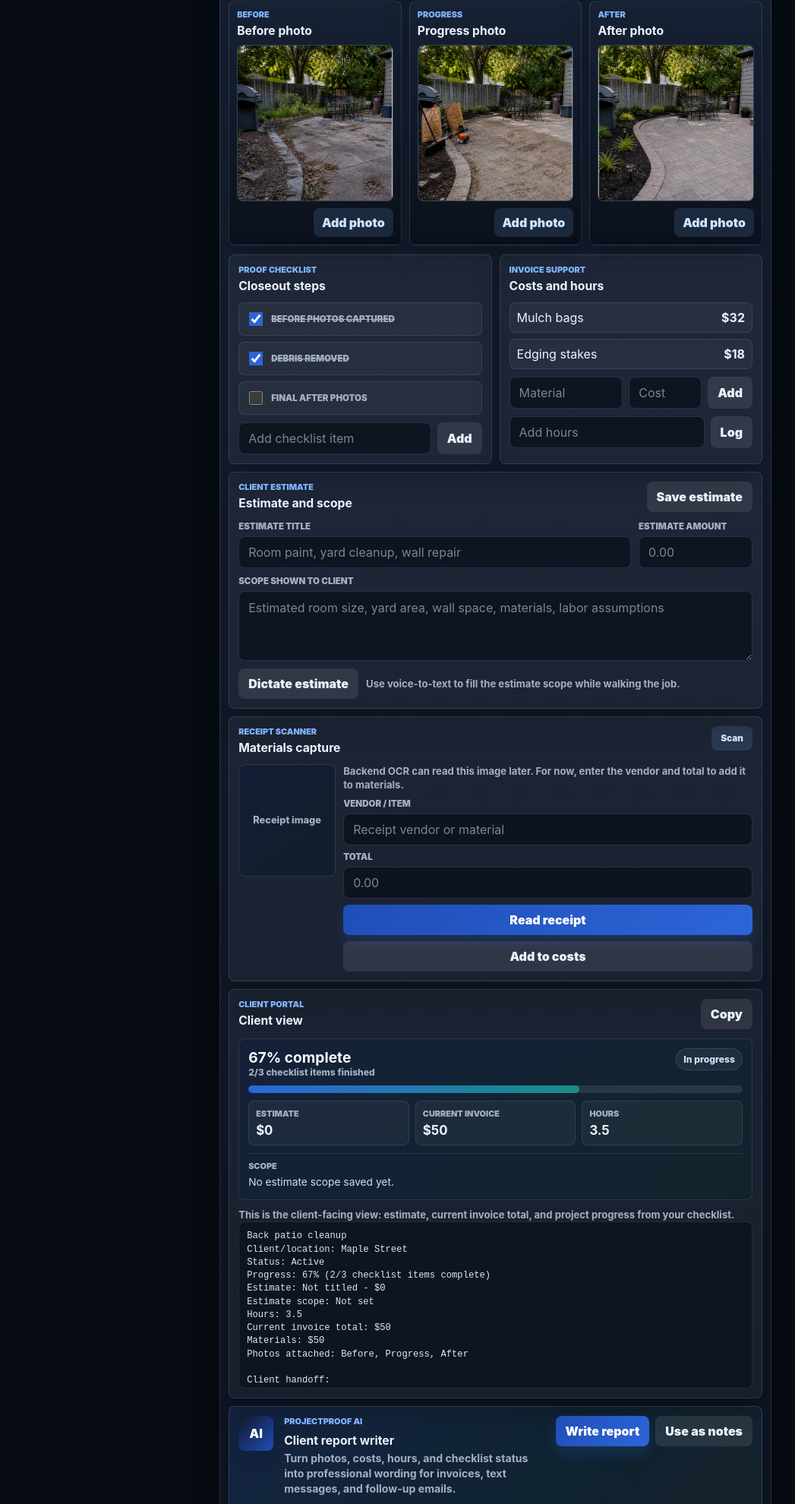
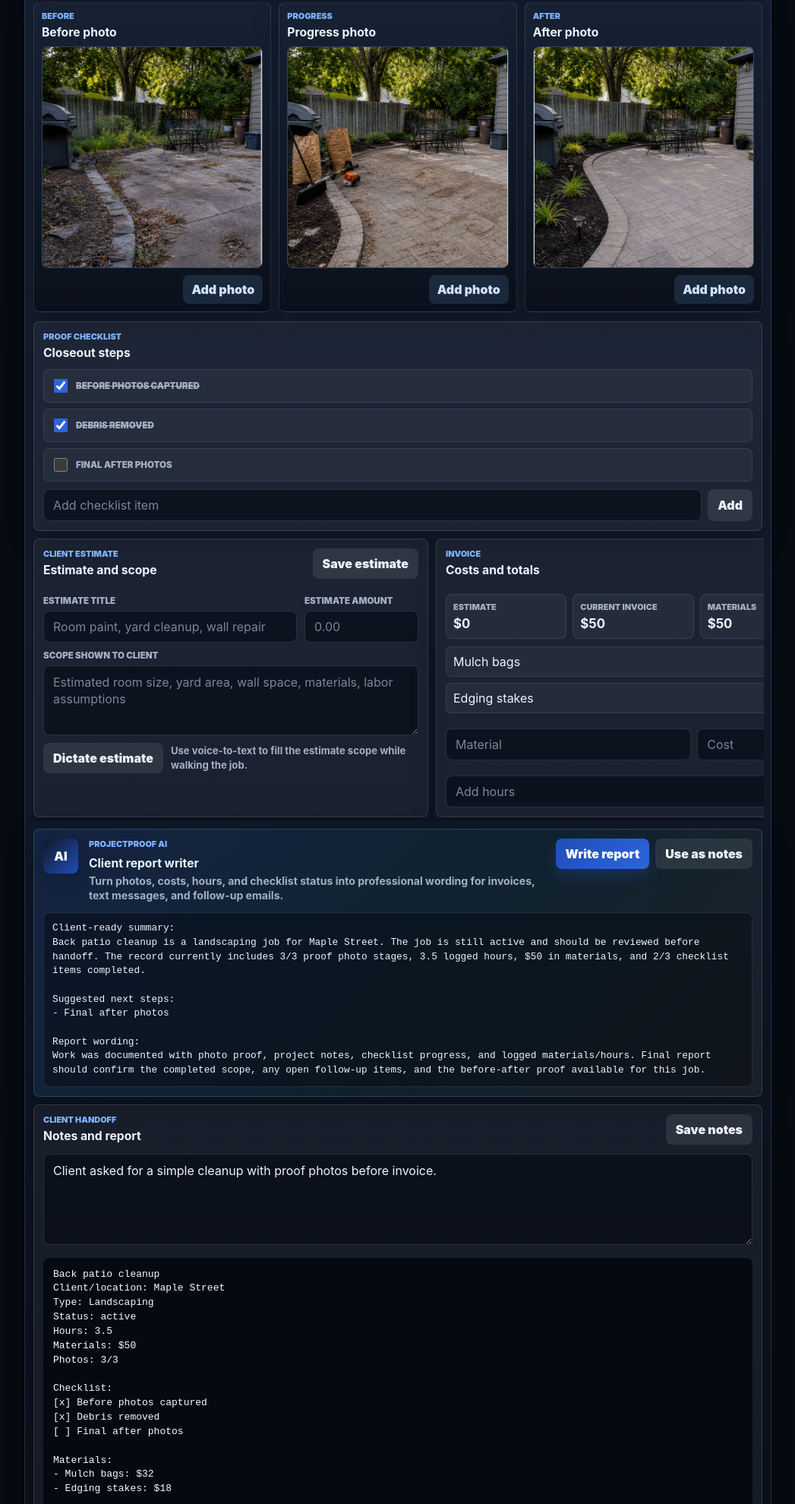
Before and after one commit to cmraaritgin26-svg/projectproof, a website: page index.html in a window 1280 px wide. Shown: the part 820-2800 px from the top of the page at 76% size, without its empty margins (116-1163 px from the left). Drawn offline with Linux system fonts and the light colour scheme.

Commit message:
Remove client portal and add swipe tool tiles

```diff
--- a/app.js
+++ b/app.js
@@ -180,13 +180,6 @@ projectDetail.addEventListener("click", async (event) => {
 
   if (action === "copy-report") {
     await copyReport(project);
-    saveProjects();
-    render();
-    return;
-  }
-
-  if (action === "copy-client-portal") {
-    await copyClientPortal(project);
     saveProjects();
     render();
     return;
@@ -398,14 +391,14 @@ function renderProjectDetail() {
     `;
     return;
   }
-  const progress = getProjectProgress(project);
   const estimate = getProjectEstimate(project);
   const invoiceTotal = getInvoiceTotal(project);
 
   projectDetail.innerHTML = `
     <div class="detail-header">
       <div>
-        <p class="eyebrow">${escapeHtml(project.type)}</p>
+        <p class="eyebrow">Work record</p>
+        <p class="detail-type">${escapeHtml(project.type)}</p>
         <h2>${escapeHtml(project.name)}</h2>
       </div>
       <div class="detail-actions">
@@ -448,7 +441,7 @@ function renderProjectDetail() {
     <div class="photo-grid">
       ${STAGES.map((stage) => renderPhotoCard(project, stage)).join("")}
     </div>
-    <div class="two-column">
+    <div class="two-column checklist-row">
       <section class="panel-box">
         <div class="section-head">
           <div>
@@ -464,27 +457,8 @@ function renderProjectDetail() {
           <button class="secondary-button" data-action="add-check" type="button">Add</button>
         </div>
       </section>
-      <section class="panel-box">
-        <div class="section-head">
-          <div>
-          <p class="eyebrow">Invoice support</p>
-          <h3>Costs and hours</h3>
     </div>
-        </div>
-        <div class="stack">
-          ${project.materials.length ? project.materials.map(renderMaterialRow).join("") : `<p class="muted">No materials logged.</p>`}
-        </div>
-        <div class="quick-form material-form">
-          <input id="materialName" type="text" placeholder="Material">
-          <input id="materialCost" type="number" min="0" step="0.01" placeholder="Cost">
-          <button class="secondary-button" data-action="add-material" type="button">Add</button>
-        </div>
-        <div class="quick-form">
-          <input id="hoursInput" type="number" min="0" step="0.25" placeholder="Add hours">
-          <button class="secondary-button" data-action="add-hours" type="button">Log</button>
-        </div>
-      </section>
-    </div>
+    <section class="tool-swipe" aria-label="Estimate invoice and receipt tools">
       <section class="panel-box estimate-panel">
         <div class="section-head">
           <div>
@@ -512,7 +486,31 @@ function renderProjectDetail() {
           </div>
         </div>
       </section>
-    <section class="market-tools">
+      <section class="panel-box invoice-panel">
+        <div class="section-head">
+          <div>
+            <p class="eyebrow">Invoice</p>
+            <h3>Costs and totals</h3>
+          </div>
+        </div>
+        <div class="invoice-metrics">
+          <article><span>Estimate</span><strong>${formatMoney(estimate.amount)}</strong></article>
+          <article><span>Current invoice</span><strong>${formatMoney(invoiceTotal)}</strong></article>
+          <article><span>Materials</span><strong>${formatMoney(getMaterialsTotal(project))}</strong></article>
+        </div>
+        <div class="stack invoice-materials">
+          ${project.materials.length ? project.materials.map(renderMaterialRow).join("") : `<p class="muted">No materials logged.</p>`}
+        </div>
+        <div class="quick-form material-form">
+          <input id="materialName" type="text" placeholder="Material">
+          <input id="materialCost" type="number" min="0" step="0.01" placeholder="Cost">
+          <button class="secondary-button" data-action="add-material" type="button">Add</button>
+        </div>
+        <div class="quick-form">
+          <input id="hoursInput" type="number" min="0" step="0.25" placeholder="Add hours">
+          <button class="secondary-button" data-action="add-hours" type="button">Log</button>
+        </div>
+      </section>
       <section class="panel-box receipt-panel">
         <div class="section-head">
           <div>
@@ -542,36 +540,6 @@ function renderProjectDetail() {
             <button class="secondary-button" data-action="add-receipt-material" type="button">Add to costs</button>
           </div>
         </div>
-      </section>
-      <section class="panel-box portal-panel">
-        <div class="section-head">
-          <div>
-            <p class="eyebrow">Client portal</p>
-            <h3>Client view</h3>
-          </div>
-          <button class="secondary-button" data-action="copy-client-portal" type="button">Copy</button>
-        </div>
-        <div class="client-portal-card">
-          <div class="portal-progress-head">
-            <div>
-              <strong>${progress.percent}% complete</strong>
-              <span>${progress.completed}/${progress.total} checklist items finished</span>
-            </div>
-            <span>${escapeHtml(project.status === "complete" ? "Complete" : "In progress")}</span>
-          </div>
-          <div class="portal-progress-bar"><i style="width:${progress.percent}%"></i></div>
-          <div class="portal-metrics">
-            <article><span>Estimate</span><strong>${formatMoney(estimate.amount)}</strong></article>
-            <article><span>Current invoice</span><strong>${formatMoney(invoiceTotal)}</strong></article>
-            <article><span>Hours</span><strong>${formatNumber(project.hours)}</strong></article>
-          </div>
-          <div class="portal-scope">
-            <span>Scope</span>
-            <p>${escapeHtml(estimate.scope || "No estimate scope saved yet.")}</p>
-          </div>
-        </div>
-        <p class="feature-note">This is the client-facing view: estimate, current invoice total, and project progress from your checklist.</p>
-        <pre class="portal-preview">${escapeHtml(buildClientPortalPacket(project))}</pre>
       </section>
     </section>
     <section class="ai-panel">
@@ -673,16 +641,6 @@ function getCompletedChecks(project) {
   return project.checklist.filter((item) => item.done).length;
 }
 
-function getProjectProgress(project) {
-  const total = Math.max(project.checklist.length, 1);
-  const completed = getCompletedChecks(project);
-  return {
-    completed,
-    total,
-    percent: Math.round((completed / total) * 100)
-  };
-}
-
 function getMaterialsTotal(project) {
   return project.materials.reduce((sum, item) => sum + Number(item.cost || 0), 0);
 }
@@ -719,29 +677,6 @@ ${checks}
 
 Materials:
 ${materials}
-
-Notes:
-${project.notes || "No notes added."}`;
-}
-
-function buildClientPortalPacket(project) {
-  const photos = STAGES.filter((stage) => project.photos?.[stage]).map((stage) => stage[0].toUpperCase() + stage.slice(1));
-  const businessLine = businessProfile.name ? `${businessProfile.name}\n` : "";
-  const progress = getProjectProgress(project);
-  const estimate = getProjectEstimate(project);
-  return `${businessLine}${project.name}
-Client/location: ${project.client || "Not set"}
-Status: ${project.status === "complete" ? "Complete" : "Active"}
-Progress: ${progress.percent}% (${progress.completed}/${progress.total} checklist items complete)
-Estimate: ${estimate.title || "Not titled"} - ${formatMoney(estimate.amount)}
-Estimate scope: ${estimate.scope || "Not set"}
-Hours: ${formatNumber(project.hours)}
-Current invoice total: ${formatMoney(getInvoiceTotal(project))}
-Materials: ${formatMoney(getMaterialsTotal(project))}
-Photos attached: ${photos.length ? photos.join(", ") : "None yet"}
-
-Client handoff:
-${buildAiNote(project)}
 
 Notes:
 ${project.notes || "No notes added."}`;
@@ -1310,10 +1245,6 @@ async function copyReport(project) {
   await navigator.clipboard?.writeText(report).catch(() => {});
 }
 
-async function copyClientPortal(project) {
-  await navigator.clipboard?.writeText(buildClientPortalPacket(project)).catch(() => {});
-}
-
 function fileToDataUrl(file) {
   return new Promise((resolve, reject) => {
     const reader = new FileReader();
--- a/styles.css
+++ b/styles.css
@@ -188,13 +188,22 @@ h1 {
   box-shadow: none;
 }
 
+.home-swipe {
+  display: grid;
+  grid-template-columns: minmax(0, 1fr) minmax(238px, 0.34fr);
+  gap: 10px;
+  align-items: start;
+  margin-bottom: 10px;
+  scroll-behavior: smooth;
+}
+
 .hero-panel {
   position: relative;
   display: grid;
   grid-template-columns: minmax(0, 1.1fr) minmax(230px, 0.9fr);
   gap: 10px;
   align-items: stretch;
-  margin: 0 0 10px;
+  margin: 0;
   border: 1px solid rgba(226, 235, 247, 0.16);
   border-radius: 8px;
   background:
@@ -475,9 +484,7 @@ h1 {
 }
 
 .workspace {
-  display: grid;
-  grid-template-columns: minmax(238px, 0.34fr) minmax(0, 1fr);
-  gap: 10px;
+  display: block;
   align-items: start;
   scroll-behavior: smooth;
 }
@@ -575,6 +582,14 @@ h1 {
   font-size: clamp(1.42rem, 4vw, 2.15rem);
   line-height: 1.04;
   overflow-wrap: anywhere;
+}
+
+.detail-type {
+  margin-bottom: 5px;
+  color: var(--muted);
+  font-size: 0.8rem;
+  font-weight: 900;
+  text-transform: uppercase;
 }
 
 .detail-actions,
@@ -707,8 +722,37 @@ h1 {
   margin-bottom: 10px;
 }
 
-.estimate-panel {
-  margin-bottom: 10px;
+.checklist-row {
+  grid-template-columns: minmax(0, 1fr);
+}
+
+.tool-swipe {
+  display: flex;
+  gap: 10px;
+  margin: 0 -2px 10px;
+  overflow-x: auto;
+  padding: 0 2px 5px;
+  scroll-padding-inline: 2px;
+  scroll-snap-type: x mandatory;
+  -webkit-overflow-scrolling: touch;
+}
+
+.tool-swipe::-webkit-scrollbar {
+  display: none;
+}
+
+.tool-swipe > .panel-box {
+  flex: 0 0 min(520px, 92vw);
+  scroll-snap-align: start;
+  scroll-snap-stop: always;
+}
+
+.estimate-panel,
+.invoice-panel,
+.receipt-panel {
+  display: grid;
+  align-content: start;
+  gap: 10px;
 }
 
 .estimate-form {
@@ -740,109 +784,40 @@ h1 {
   margin-bottom: 10px;
 }
 
-.portal-panel {
-  grid-column: auto;
-}
-
-.client-portal-card {
-  display: grid;
-  gap: 10px;
-  border: 1px solid rgba(127, 180, 255, 0.16);
-  border-radius: 8px;
-  background:
-    linear-gradient(135deg, rgba(45, 101, 216, 0.12), rgba(19, 143, 134, 0.1)),
-    rgba(5, 10, 18, 0.42);
-  padding: 12px;
-  margin-bottom: 10px;
-}
-
-.portal-progress-head {
-  display: flex;
-  align-items: flex-start;
-  justify-content: space-between;
-  gap: 12px;
-}
-
-.portal-progress-head strong,
-.portal-progress-head span,
-.portal-metrics span,
-.portal-metrics strong,
-.portal-scope span,
-.portal-scope p {
+.invoice-metrics span,
+.invoice-metrics strong {
   display: block;
 }
 
-.portal-progress-head strong {
-  color: #f8fbff;
-  font-size: 1.2rem;
-}
-
-.portal-progress-head span {
-  color: var(--muted);
-  font-size: 0.76rem;
-  font-weight: 850;
-}
-
-.portal-progress-head > span {
-  border: 1px solid rgba(127, 180, 255, 0.18);
-  border-radius: 999px;
-  background: rgba(255, 255, 255, 0.06);
-  color: #cfe2ff;
-  padding: 6px 9px;
-}
-
-.portal-progress-bar {
-  height: 10px;
-  overflow: hidden;
-  border-radius: 999px;
-  background: rgba(226, 235, 247, 0.1);
-}
-
-.portal-progress-bar i {
-  display: block;
-  height: 100%;
-  min-width: 4px;
-  border-radius: inherit;
-  background: linear-gradient(90deg, var(--blue), var(--teal));
-}
-
-.portal-metrics {
+.invoice-metrics {
   display: grid;
   grid-template-columns: repeat(3, minmax(0, 1fr));
   gap: 8px;
 }
 
-.portal-metrics article {
+.invoice-metrics article {
   border: 1px solid rgba(226, 235, 247, 0.1);
   border-radius: 8px;
   background: rgba(255, 255, 255, 0.045);
   padding: 9px;
 }
 
-.portal-metrics span,
-.portal-scope span {
+.invoice-metrics span {
   color: var(--muted);
   font-size: 0.68rem;
   font-weight: 900;
   text-transform: uppercase;
 }
 
-.portal-metrics strong {
+.invoice-metrics strong {
   margin-top: 5px;
   color: var(--ink);
   font-size: 1.05rem;
 }
 
-.portal-scope {
-  border-top: 1px solid rgba(226, 235, 247, 0.1);
-  padding-top: 9px;
-}
-
-.portal-scope p {
-  margin-top: 5px;
-  color: #d5deeb;
-  font-size: 0.86rem;
-  line-height: 1.42;
+.invoice-materials {
+  max-height: 162px;
+  overflow: auto;
 }
 
 .business-form {
@@ -898,21 +873,6 @@ h1 {
   min-height: 32px;
   padding: 0 12px;
   font-size: 0.74rem;
-}
-
-.portal-preview {
-  max-height: 220px;
-  margin: 0;
-  white-space: pre-wrap;
-  border: 1px solid rgba(127, 180, 255, 0.14);
-  border-radius: 8px;
-  background: rgba(5, 10, 18, 0.5);
-  color: #dce7f6;
-  padding: 10px;
-  font-family: "SF Mono", "Roboto Mono", ui-monospace, monospace;
-  font-size: 0.76rem;
-  line-height: 1.42;
-  overflow: auto;
 }
 
 .ai-panel {
@@ -1157,6 +1117,21 @@ dialog::backdrop {
     background: var(--bg);
   }
 
+  .home-swipe {
+    display: flex;
+    gap: 10px;
+    margin-inline: -10px;
+    overflow-x: auto;
+    padding: 0 10px 4px;
+    scroll-padding-inline: 10px;
+    scroll-snap-type: x mandatory;
+    -webkit-overflow-scrolling: touch;
+  }
+
+  .home-swipe::-webkit-scrollbar {
+    display: none;
+  }
+
   .hero-panel {
     grid-template-columns: 1fr;
   }
@@ -1176,32 +1151,27 @@ dialog::backdrop {
   }
 
   .workspace {
-    display: flex;
-    gap: 10px;
-    align-items: stretch;
-    margin-inline: -10px;
-    overflow-x: auto;
-    padding: 0 10px 4px;
-    scroll-padding-inline: 10px;
-    scroll-snap-type: x mandatory;
-    -webkit-overflow-scrolling: touch;
-  }
-
-  .workspace::-webkit-scrollbar {
-    display: none;
+    display: block;
+    margin-inline: 0;
+    overflow: visible;
+    padding: 0;
   }
 
   .project-list-panel {
     position: static;
   }
 
-  .project-list-panel,
-  .project-detail {
+  .home-swipe > .hero-panel,
+  .home-swipe > .project-list-panel {
     flex: 0 0 min(520px, calc(100vw - 20px));
     max-width: min(520px, calc(100vw - 20px));
     min-height: 560px;
     scroll-snap-align: start;
     scroll-snap-stop: always;
+  }
+
+  .project-detail {
+    min-height: 560px;
   }
 }
 
@@ -1270,7 +1240,7 @@ dialog::backdrop {
   .record-edit-form,
   .estimate-form,
   .estimate-actions,
-  .portal-metrics,
+  .invoice-metrics,
   .market-tools,
   .receipt-body,
   .two-column,
@@ -1278,6 +1248,10 @@ dialog::backdrop {
   .quick-form,
   .material-form {
     grid-template-columns: 1fr;
+  }
+
+  .tool-swipe > .panel-box {
+    flex-basis: calc(100vw - 20px);
   }
 
   .proof-strip article {
```
Also changed, not shown: index.html (+15 -13 lines). Lines whose indentation alone changed are shown as unchanged.
